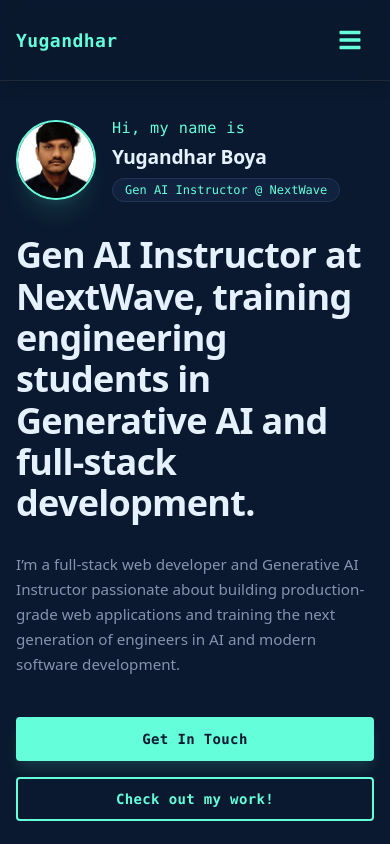
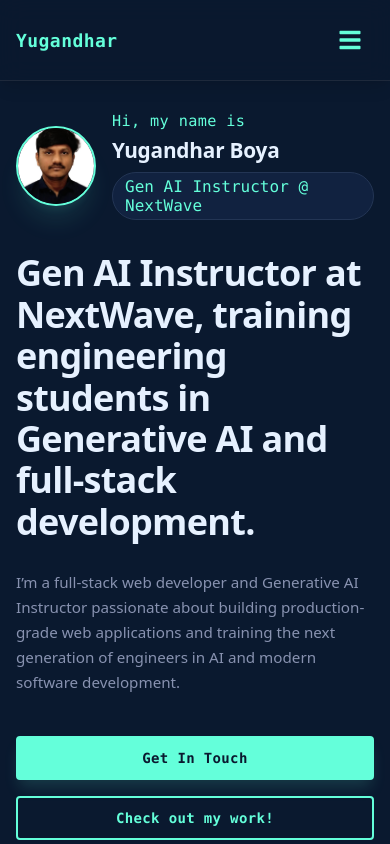
Before and after one commit to yugandharboya/my-portfolio, a React (Vite) app: page / in a window 390 px wide. Shown: the top 844 px of the page. Built offline with nearby package versions, Linux system fonts and the light colour scheme.

Commit message:
improved ui

```diff
--- a/src/components/Hero/Hero.css
+++ b/src/components/Hero/Hero.css
@@ -89,14 +89,14 @@
   color: #e6f1ff;
   font-weight: 800;
   font-family: system-ui, -apple-system, BlinkMacSystemFont, "Segoe UI", Roboto, sans-serif;
-  font-size: clamp(1.2rem, 2.5vw, 1.75rem);
+  font-size: clamp(1.3rem, 2.5vw, 1.75rem);
   letter-spacing: -0.01em;
 }
 
 .hero-hire-badge {
   display: inline-block;
   padding: 0.25rem 0.75rem;
-  font-size: 0.75rem;
+  font-size: 1rem;
   font-family: ui-monospace, SFMono-Regular, Menlo, Monaco, Consolas, monospace;
   background-color: #112240;
   color: #64ffda;
```
